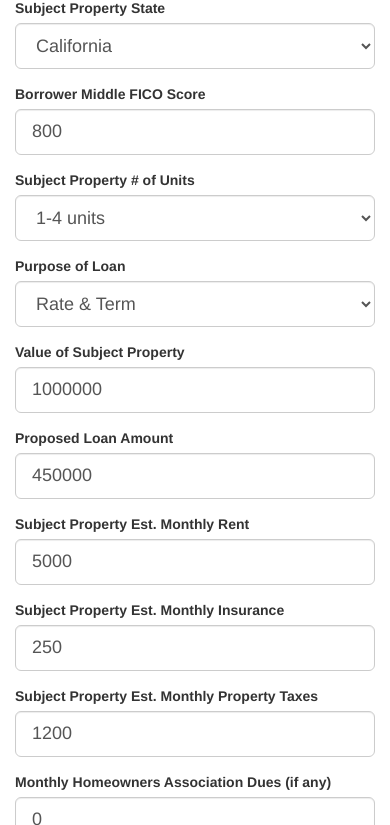
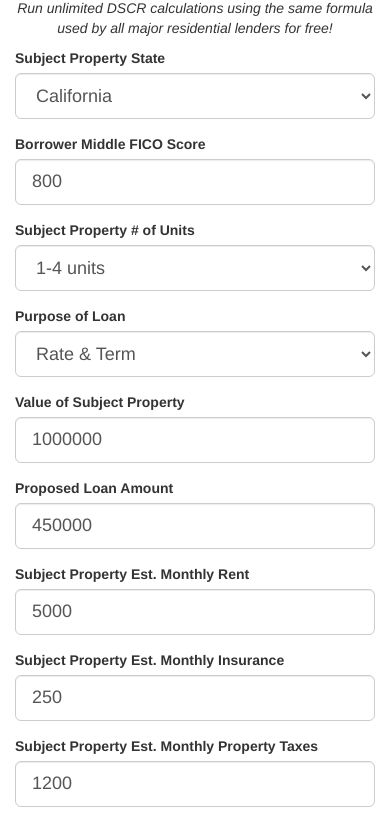
Before and after one commit to northtwosouth/dscr-calculator-cordova, a website with bundled scripts: page www/index.html in a window 390 px wide. Shown: the part 72-897 px from the top of the page. Built offline with nearby package versions, Linux system fonts and the light colour scheme; a script that the page names is missing.

Commit message:
Add a page subtitle as per customer feedback.

```diff
--- a/www/css/index.css
+++ b/www/css/index.css
@@ -33,6 +33,9 @@ body {
 }
 
 /* BEGIN: Misc. custom styles */
+.subtitle {
+    font-style: italic;
+}
 .passFailDesc h3 {
     margin-top: 0;
 }
--- a/www/index.html
+++ b/www/index.html
@@ -49,6 +49,9 @@
                     DSCR Calculator
                     <!-- <div><small></small></span> -->
                 </h1>
+                <p class="subtitle text-center">
+                    Run unlimited DSCR calculations using the same formula used by all major residential lenders for free!
+                </p>
                 <div class="row">
                     <div class="col-xs-12">
                         <form
```
